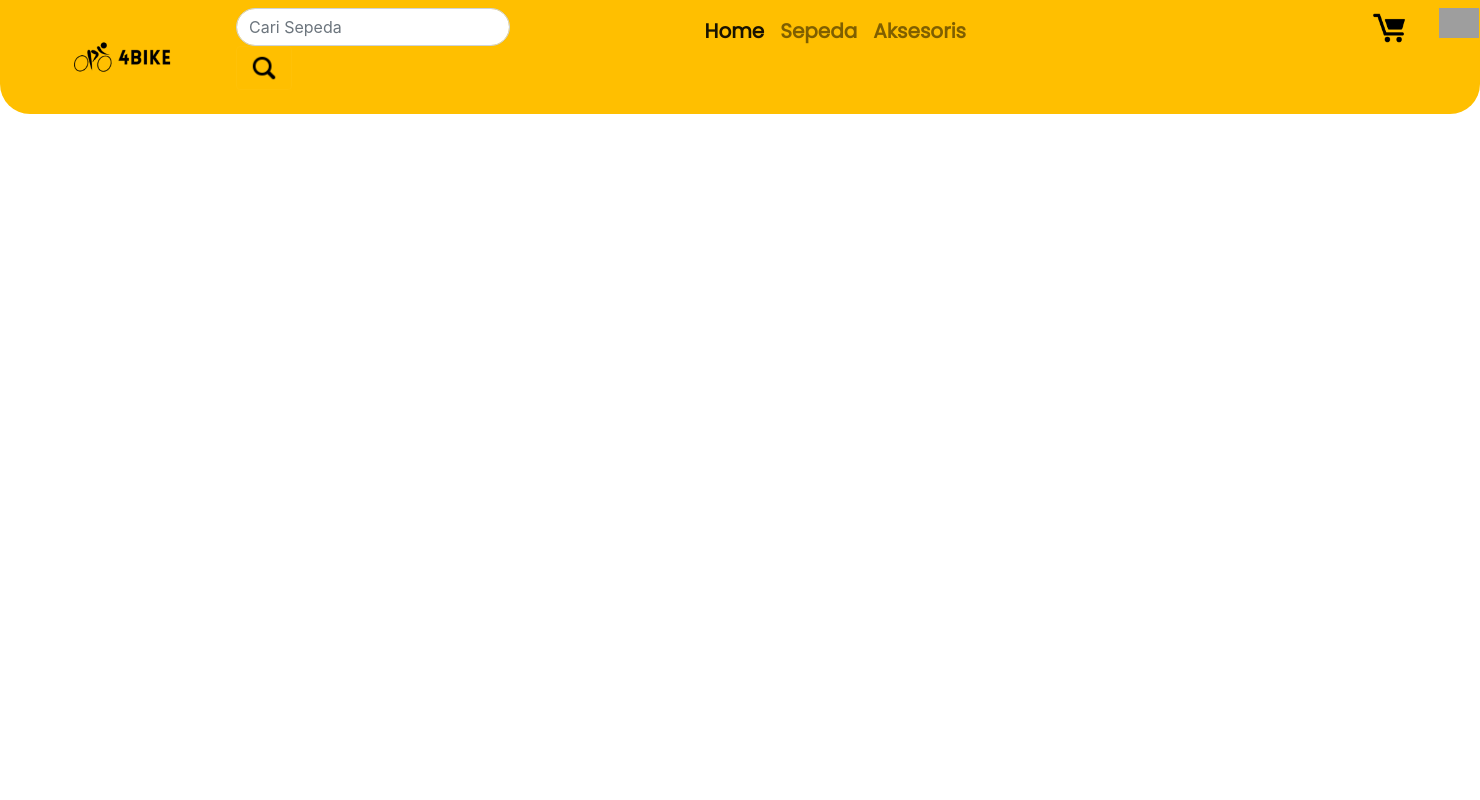
After one commit to arilchasan/Project-Website, a Laravel app: template resources/views/nav/nav.blade.php in a window 1480 px wide. The commit adds this page. Run offline with Laravel 9, Linux system fonts and the light colour scheme; the template is opened without the code that fills it, so the values that code supplies are empty; some libraries are stand-ins or nearby versions; grey boxes are pictures that could not be loaded.

Commit message:
add:navbar

```diff
--- a/public/css/style.css
+++ b/public/css/style.css
@@ -25,197 +25,23 @@ justify-content: end;
 
 
 }
+-----------------------------------------------------------
+/* css Sepeda */
 
 
 
-* {
-    margin: 0;
-    padding: 0;
-    -webkit-font-smoothing: antialiased;
-    -webkit-text-shadow: rgba(0, 0, 0, .01) 0 0 1px;
-    text-shadow: rgba(0, 0, 0, .01) 0 0 1px
-}
-
-body {
-    font-family: 'Rubik', sans-serif;
-    font-size: 14px;
-    font-weight: 400;
-    background: #eff6fa;
-    color: #000000
-}
-
-div {
-    display: block;
-    position: relative;
-    -webkit-box-sizing: border-box;
-    -moz-box-sizing: border-box;
-    box-sizing: border-box
-}
 
 
 
-.bbb_viewed {
-    padding-top: 51px;
-    padding-bottom: 60px;
-    background: #eff6fa
-}
 
-.bbb_main_container{
-        background-color: #fff;
-   padding: 11px;
-}
 
-.bbb_viewed_title_container {
-    border-bottom: solid 1px #dadada
-}
 
-.bbb_viewed_title {
-        margin-bottom: 16px;
-   margin-top: 8px;
 
-}
 
-.bbb_viewed_nav_container {
-    position: absolute;
-    right: -5px;
-    bottom: 14px
-}
 
-.bbb_viewed_nav {
-    display: inline-block;
-    cursor: pointer
-}
 
-.bbb_viewed_nav i {
-    color: #dadada;
-    font-size: 18px;
-    padding: 5px;
-    -webkit-transition: all 200ms ease;
-    -moz-transition: all 200ms ease;
-    -ms-transition: all 200ms ease;
-    -o-transition: all 200ms ease;
-    transition: all 200ms ease
-}
 
-.bbb_viewed_nav:hover i {
-    color: #606264
-}
-
-.bbb_viewed_prev {
-    margin-right: 15px
-}
-
-.bbb_viewed_slider_container {
-    padding-top: 13px;
-}
-
-.bbb_viewed_item {
-    width: 100%;
-    background: #FFFFFF;
-    border-radius: 2px;
-    padding-top: 25px;
-    padding-bottom: 25px;
-    padding-left: 30px;
-    padding-right: 30px
-}
-
-.bbb_viewed_image {
-        width: 150px;
-   height: 150px;
-}
-
-.bbb_viewed_image img {
-    display: block;
-    max-width: 100%
-}
-
-.bbb_viewed_content {
-    width: 100%;
-    margin-top: 25px
-}
-
-.bbb_viewed_price {
-    font-size: 16px;
-    color: #000000;
-    font-weight: 500
-}
-
-.bbb_viewed_item.discount .bbb_viewed_price {
-    color: #df3b3b
-}
-
-.bbb_viewed_price span {
-    position: relative;
-    font-size: 12px;
-    font-weight: 400;
-    color: rgba(0, 0, 0, 0.6);
-    margin-left: 8px
-}
-
-.bbb_viewed_price span::after {
-    display: block;
-    position: absolute;
-    top: 6px;
-    left: -2px;
-    width: calc(100% + 4px);
-    height: 1px;
-    background: #8d8d8d;
-    content: ''
-}
-
-.bbb_viewed_name {
-    margin-top: 3px
-}
-
-.bbb_viewed_name a {
-    font-size: 14px;
-    color: #000000;
-    -webkit-transition: all 200ms ease;
-    -moz-transition: all 200ms ease;
-    -ms-transition: all 200ms ease;
-    -o-transition: all 200ms ease;
-    transition: all 200ms ease
-}
-
-.bbb_viewed_name a:hover {
-    color: #0e8ce4
-}
-
-.item_marks {
-    position: absolute;
-    top: 18px;
-    left: 18px
-}
-
-.item_mark {
-    display: none;
-    width: 36px;
-    height: 36px;
-    border-radius: 50%;
-    color: #FFFFFF;
-    font-size: 10px;
-    font-weight: 500;
-    line-height: 36px;
-    text-align: center
-}
-
-.item_discount {
-    background: #df3b3b;
-    margin-right: 5px
-}
-
-.item_new {
-    background: #0e8ce4
-}
-
-.bbb_viewed_item.discount .item_discount {
-    display: inline-block
-}
-
-.bbb_viewed_item.is_new .item_new {
-    display: inline-block
-}
-
+-----------------------------------------------------------
 .f_social_icon a {
   width: 46px;
   height: 46px;
@@ -230,6 +56,8 @@ div {
   -o-transition: all 0.2s linear;
   transition: all 0.2s linear;
 }
+
+
 
 .bwh{
   background-color: #FFBF00;
--- /dev/null
+++ b/resources/views/nav/nav.blade.php
@@ -0,0 +1,59 @@
+
+<head>
+    <meta charset="UTF-8">
+    <meta name="viewport" content="width=device-width, initial-scale=1.0">
+    <meta http-equiv="X-UA-Compatible" content="ie=edge">
+    <link rel="stylesheet" href="https://cdn.jsdelivr.net/npm/bootstrap@4.0.0/dist/css/bootstrap.min.css"
+        integrity="sha384-Gn5384xqQ1aoWXA+058RXPxPg6fy4IWvTNh0E263XmFcJlSAwiGgFAW/dAiS6JXm" crossorigin="anonymous">
+
+        <link rel="stylesheet" href="{{ asset('css/style.css') }}">
+
+        <link rel="stylesheet" href="https://cdnjs.cloudflare.com/ajax/libs/font-awesome/4.7.0/css/font-awesome.min.css">
+        <link rel="preconnect" href="https://fonts.googleapis.com"><link rel="preconnect" href="https://fonts.gstatic.com" crossorigin><link href="https://fonts.googleapis.com/css2?family=Poppins:wght@400&display=swap" rel="stylesheet">
+    <title>4BIKE</title>
+</head>
+<header>
+    <!-- ---Header Navbar-- -->
+    <div class="header_section header_bg">
+        <nav class="navbar navbar-expand-lg navbar-light " style="background-color: #FFBF00; ">
+            <a href="home.html" class="logo"></a><img src="image/4bike.png" style="width: 220px"></a>
+            <button class="navbar-toggler" type="button" data-toggle="collapse" data-target="#navbarSupportedContent"
+                aria-controls="navbarSupportedContent" aria-expanded="false" aria-label="Toggle navigation">
+                <span class="navbar-toggler-icon"></span>
+            </button>
+            <div class="navbar-collapse" id="navbarSupportedContent">
+                <ul class="navbar-nav mr-auto">
+                    <form class="form-inline">
+                        <input class="form-control  " type="search" placeholder="Cari Sepeda" aria-label="Search">
+                        <button class="btn btn-outline-warning  my-sm-0" type="submit"><img class="search" src="image/search.png"></button>
+                    </form>
+                    <li class="nav-item active">
+                        <a class="nav-link" href="/" style="margin-left:150px ;"><b>Home</b></a>
+                    </li>
+                    <li class="nav-item">
+                        <a class="nav-link" href="/sepeda" style=""><b>Sepeda</b></a>
+                    </li>
+                    <li class="nav-item">
+                        <a class="nav-link" href="" style=""><b>Aksesoris</b></a>
+                    </li>
+                    <div class="ava" >
+                        <div class="row">
+                            <li><a href="#"><img src="image/keranjang.png" style="width:40px;"></a></li>
+                            <li><a href="#"><img src="image/avatar.png" style="width:40px;margin-left:30px"></a></li>
+                        </div>
+                    </div>
+                </ul>
+            </div>
+        </nav>
+    </header>
+
+
+<script src="https://code.jquery.com/jquery-3.2.1.slim.min.js"
+    integrity="sha384-KJ3o2DKtIkvYIK3UENzmM7KCkRr/rE9/Qpg6aAZGJwFDMVNA/GpGFF93hXpG5KkN"
+    crossorigin="anonymous"></script>
+<script src="https://cdn.jsdelivr.net/npm/popper.js@1.12.9/dist/umd/popper.min.js"
+    integrity="sha384-ApNbgh9B+Y1QKtv3Rn7W3mgPxhU9K/ScQsAP7hUibX39j7fakFPskvXusvfa0b4Q"
+    crossorigin="anonymous"></script>
+<script src="https://cdn.jsdelivr.net/npm/bootstrap@4.0.0/dist/js/bootstrap.min.js"
+    integrity="sha384-JZR6Spejh4U02d8jOt6vLEHfe/JQGiRRSQQxSfFWpi1MquVdAyjUar5+76PVCmYl"
+    crossorigin="anonymous"></script>
--- a/routes/web.php
+++ b/routes/web.php
@@ -16,3 +16,6 @@ use Illuminate\Support\Facades\Route;
 Route::get('/', function () {
     return view('home');
 });
+Route::get('/sepeda', function () {
+    return view('sepeda');
+});
```
Also changed, not shown: resources/views/home.blade.php (+12 -7 lines), resources/views/nav/footer.blade.php (added, +73 -0 lines).
